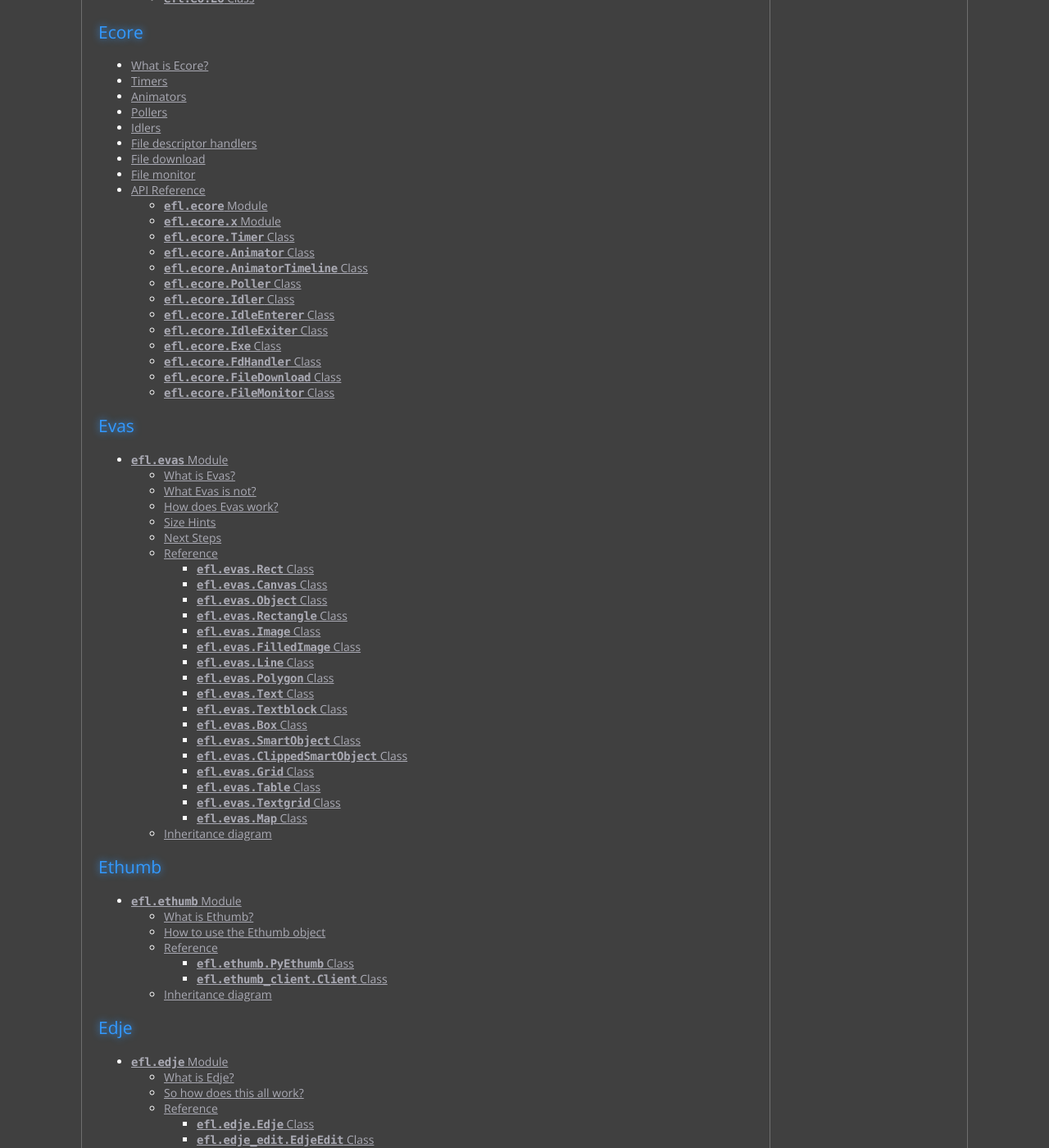
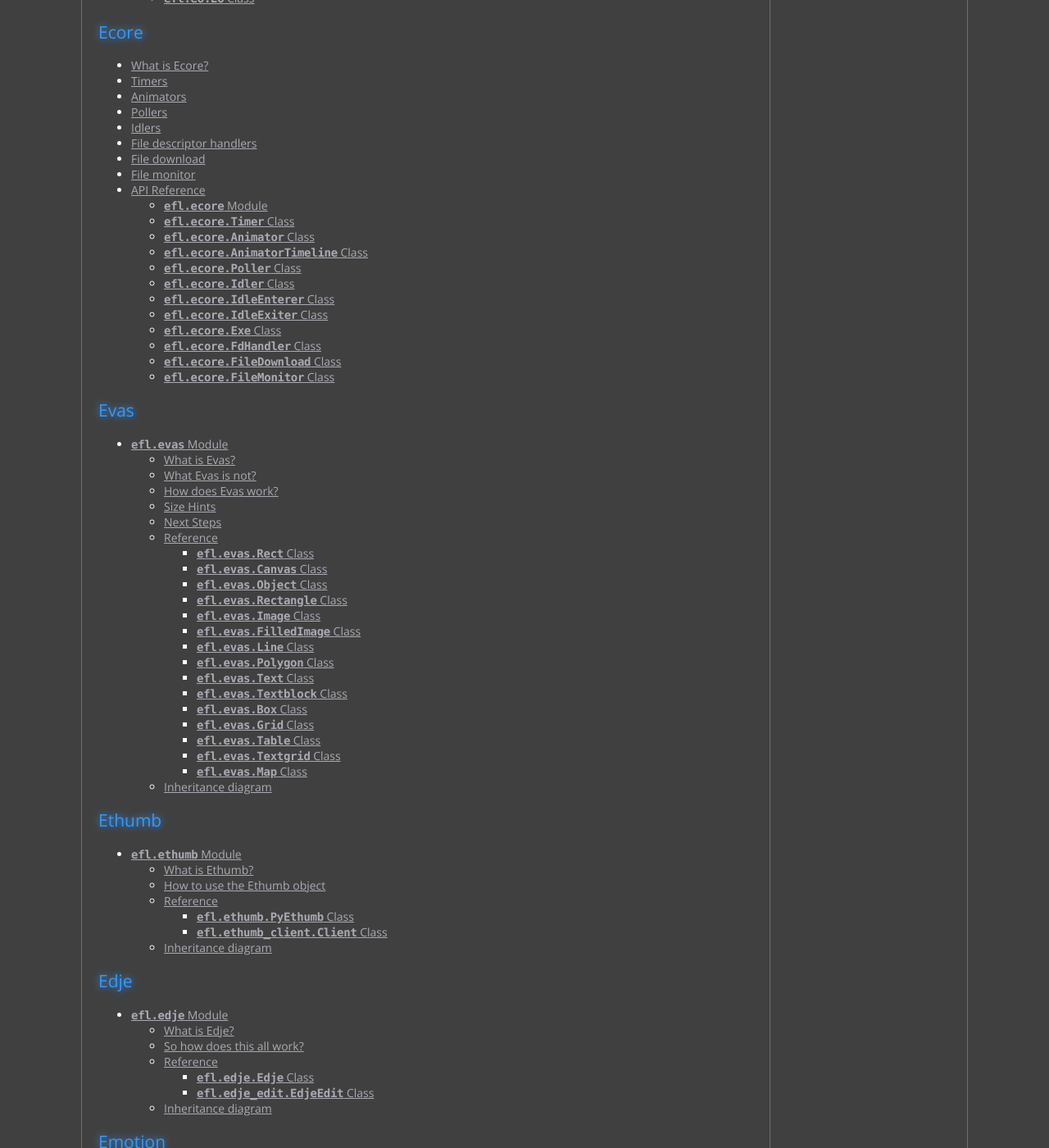
Before and after one commit to DaveMDS/python-efl, a Sphinx documentation site: the page built from doc/index.rst, in a window 1280 px wide and 1400 px high, scrolled down 990 px. Shown: the whole window at 82% size. Built offline with Sphinx 7.4.7, drawn with Linux system fonts in a browser that asks for light colours.

Commit message:
Fix doc build errors removing refs to ecore.x and SmartObject

```diff
--- a/doc/ecore/ecore.rst
+++ b/doc/ecore/ecore.rst
@@ -89,7 +89,6 @@ API Reference
    :maxdepth: 4
 
    ecore_module
-   x
    timer
    animator
    animator_timeline
--- a/doc/ecore/x.rst
+++ /dev/null
@@ -1,8 +0,0 @@
-:mod:`efl.ecore.x` Module
---------------------------
-
-.. automodule:: efl.ecore.x
-
-.. inheritance-diagram::
-    efl.ecore.x
-    :parts: 2
--- a/doc/evas/class-object-smart.rst
+++ /dev/null
@@ -1,11 +0,0 @@
-.. currentmodule:: efl.evas
-
-:class:`efl.evas.SmartObject` Class
-===================================
-
-.. autoclass:: efl.evas.SmartObject
-
-:class:`efl.evas.ClippedSmartObject` Class
-==========================================
-
-.. autoclass:: efl.evas.ClippedSmartObject
--- a/doc/evas/evas.rst
+++ b/doc/evas/evas.rst
@@ -279,7 +279,6 @@ Reference
    class-object-text
    class-object-textblock
    class-object-box
-   class-object-smart
    class-grid
    class-table
    class-textgrid
```
Also changed, not shown: 2 other files.
